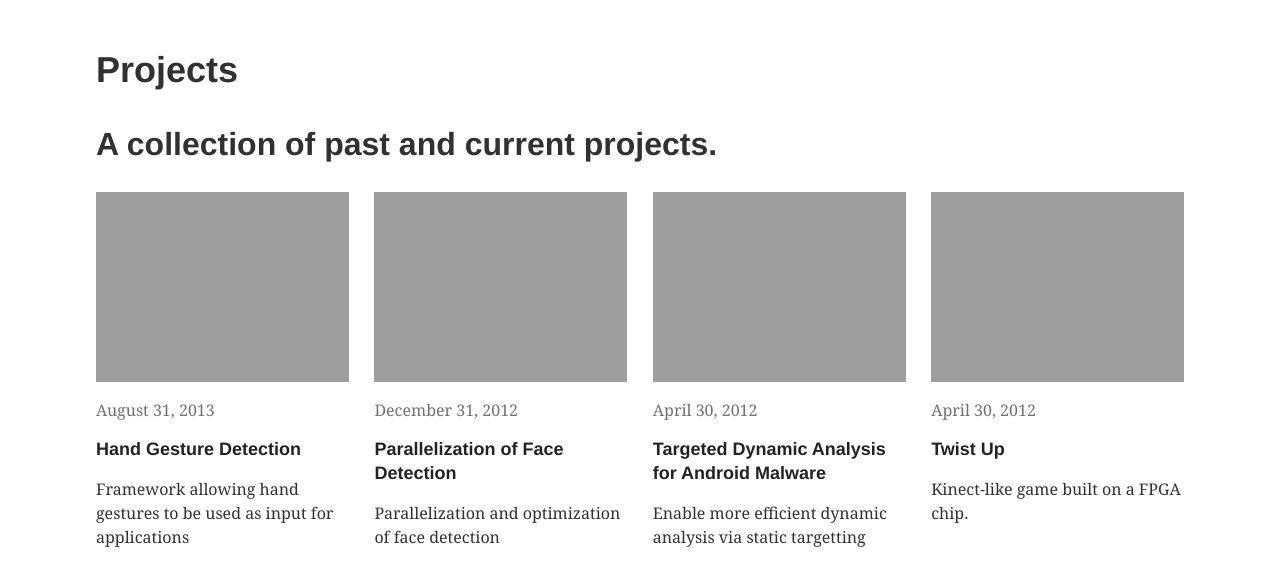
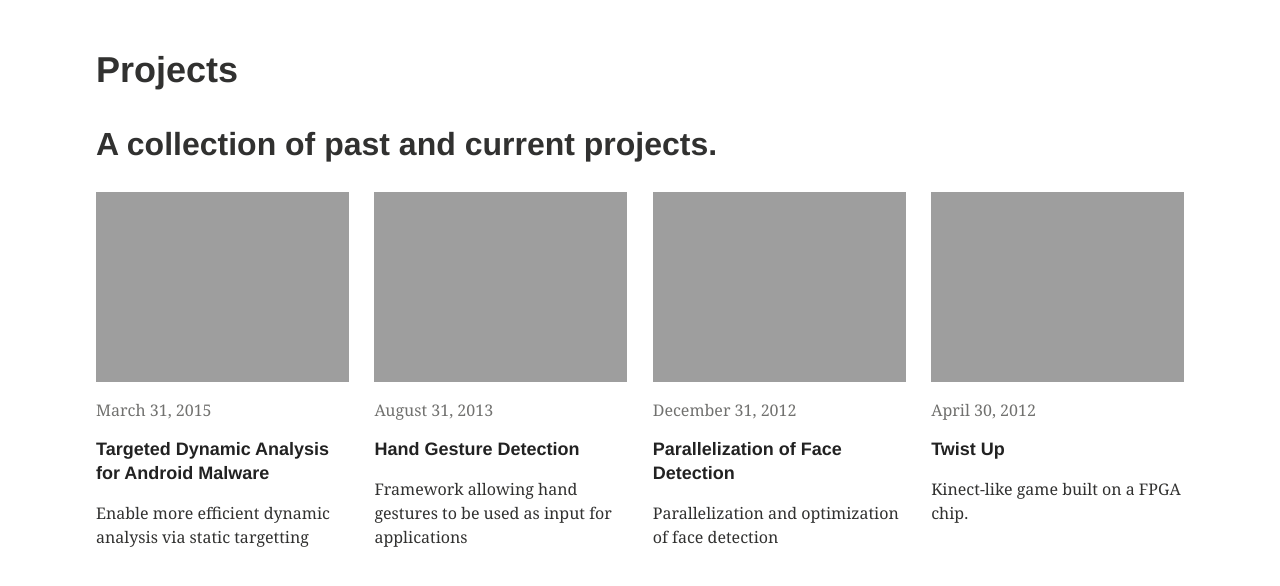
Before and after one commit to miwong/miwong.github.io, a Jekyll site: the page built from projects.md, in a window 1280 px wide, cut to the strip 130-725 px from the top of the page. Shown: the top 586 px of the strip. Built offline with Jekyll 4.4.1, drawn with Linux system fonts in a browser that asks for light colours.

Commit message:
Updating modified date

```diff
--- a/_posts/projects/2015-03-30-targeted-analysis.md
+++ b/_posts/projects/2015-03-30-targeted-analysis.md
@@ -1,7 +1,7 @@
 ---
 layout: article
 title: "Targeted Dynamic Analysis for Android Malware"
-date: 2012-04-30T16:19:16-04:00
+date: 2015-03-31T16:19:16-04:00
 categories: projects
 excerpt: "Enable more efficient dynamic analysis via static targetting"
 tags: []
```
